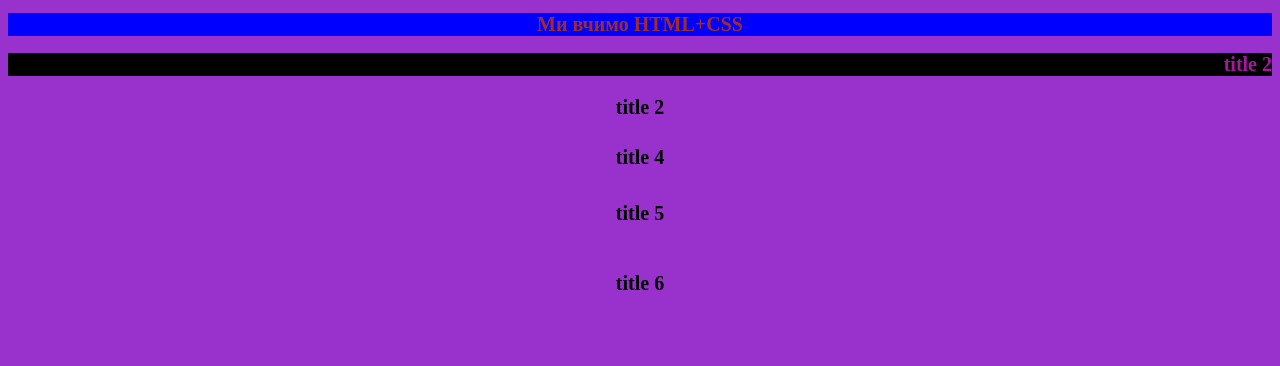
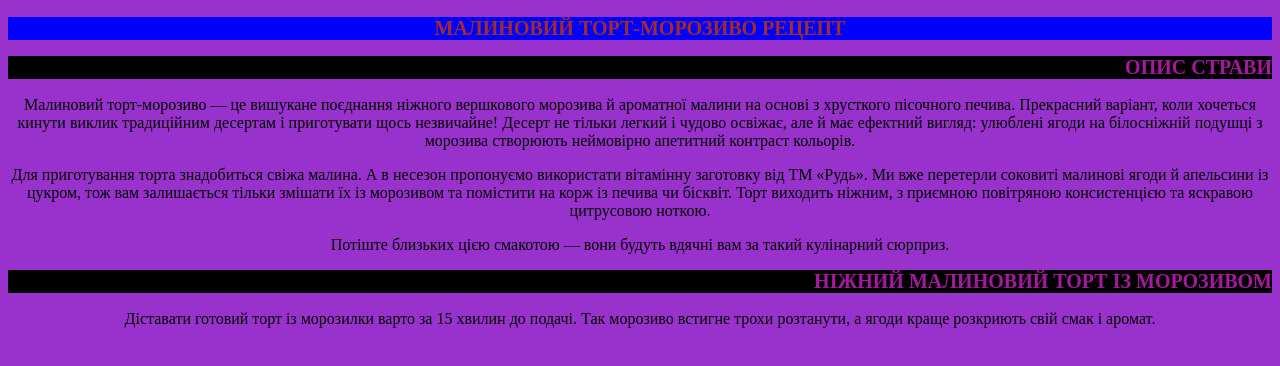
Before and after one commit to MarkiyanMatvienko/lesson-1, a plain HTML site: page index.html in a window 1280 px wide. Drawn offline with Linux system fonts and the light colour scheme.

Commit message:
Add recept 1

```diff
--- a/index.html
+++ b/index.html
@@ -3,15 +3,21 @@
 <head>
     <meta charset="UTF-8">
     <meta name="viewport" content="width=device-width, initial-scale=1.0">
-    <title>HTML+CSS</title>
+    <title>МАЛИНОВИЙ ТОРТ-МОРОЗИВО РЕЦЕПТ</title>
     <link rel="stylesheet" href="style.css">
 </head>
 <body>
-    <h1>Ми вчимо HTML+CSS</h1>
-    <h2>title 2</h2>
-    <h3>title 2</h3>
-    <h4>title 4</h4>
-    <h5>title 5</h5>
-    <h6>title 6</h6>
+   <main>
+    <article>
+        <h1>МАЛИНОВИЙ ТОРТ-МОРОЗИВО РЕЦЕПТ</h1>
+        <h2>ОПИС СТРАВИ</h2>
+        <p>Малиновий торт-морозиво — це вишукане поєднання ніжного вершкового морозива й ароматної малини на основі з хрусткого пісочного печива. Прекрасний варіант, коли хочеться кинути виклик традиційним десертам і приготувати щось незвичайне! Десерт не тільки легкий і чудово освіжає, але й має ефектний вигляд: улюблені ягоди на білосніжній подушці з морозива створюють неймовірно апетитний контраст кольорів.</p>
+        <p>Для приготування торта знадобиться свіжа малина. А в несезон пропонуємо використати вітамінну заготовку від ТМ «Рудь». Ми вже перетерли соковиті малинові ягоди й апельсини із цукром, тож вам залишається тільки змішати їх із морозивом та помістити на корж із печива чи бісквіт. Торт виходить ніжним, з приємною повітряною консистенцією та яскравою цитрусовою ноткою.</p>
+        <p>Потіште близьких цією смакотою — вони будуть вдячні вам за такий кулінарний сюрприз.</p>
+        <h2>НІЖНИЙ МАЛИНОВИЙ ТОРТ ІЗ МОРОЗИВОМ</h2>
+        <p>Діставати готовий торт із морозилки варто за 15 хвилин до подачі. Так морозиво встигне трохи розтанути, а ягоди краще розкриють свій смак і аромат.</p>
+        <div></div>
+    </article>
+   </main>
 </body>
 </html>
```
